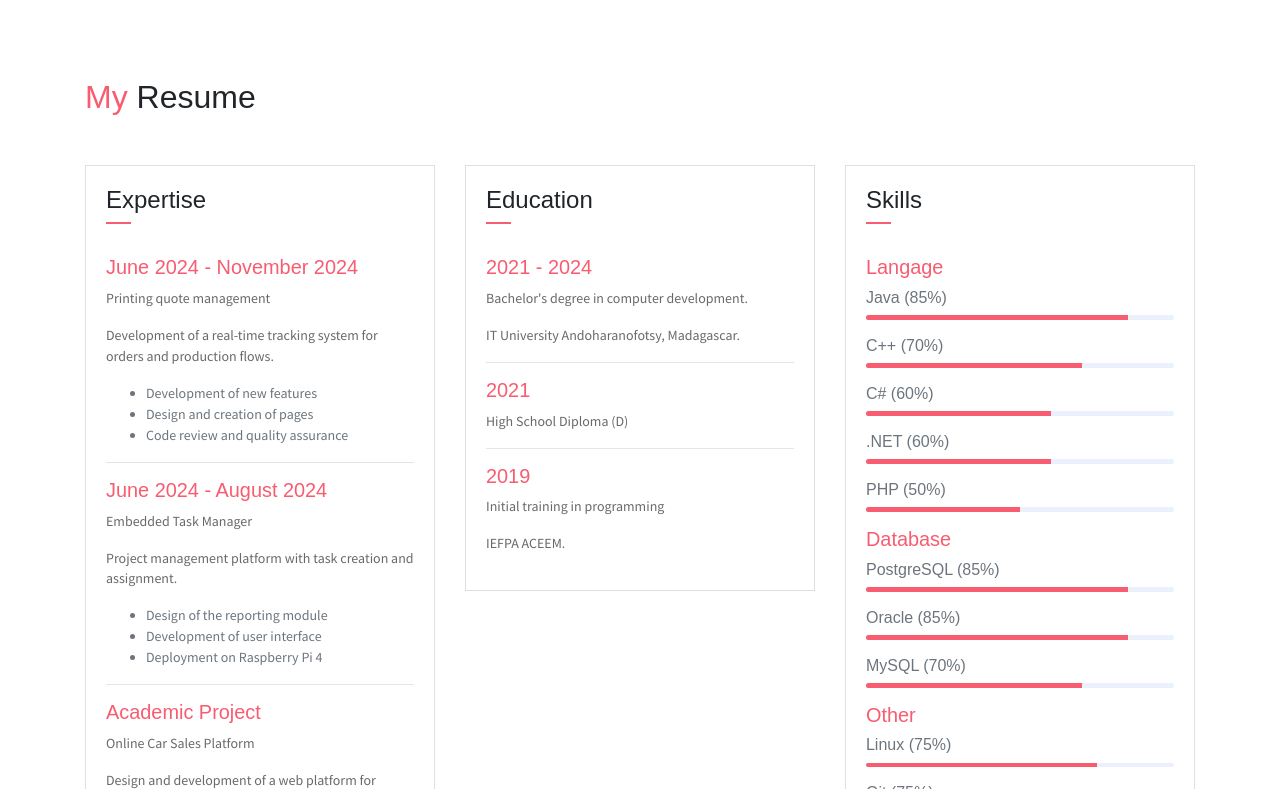
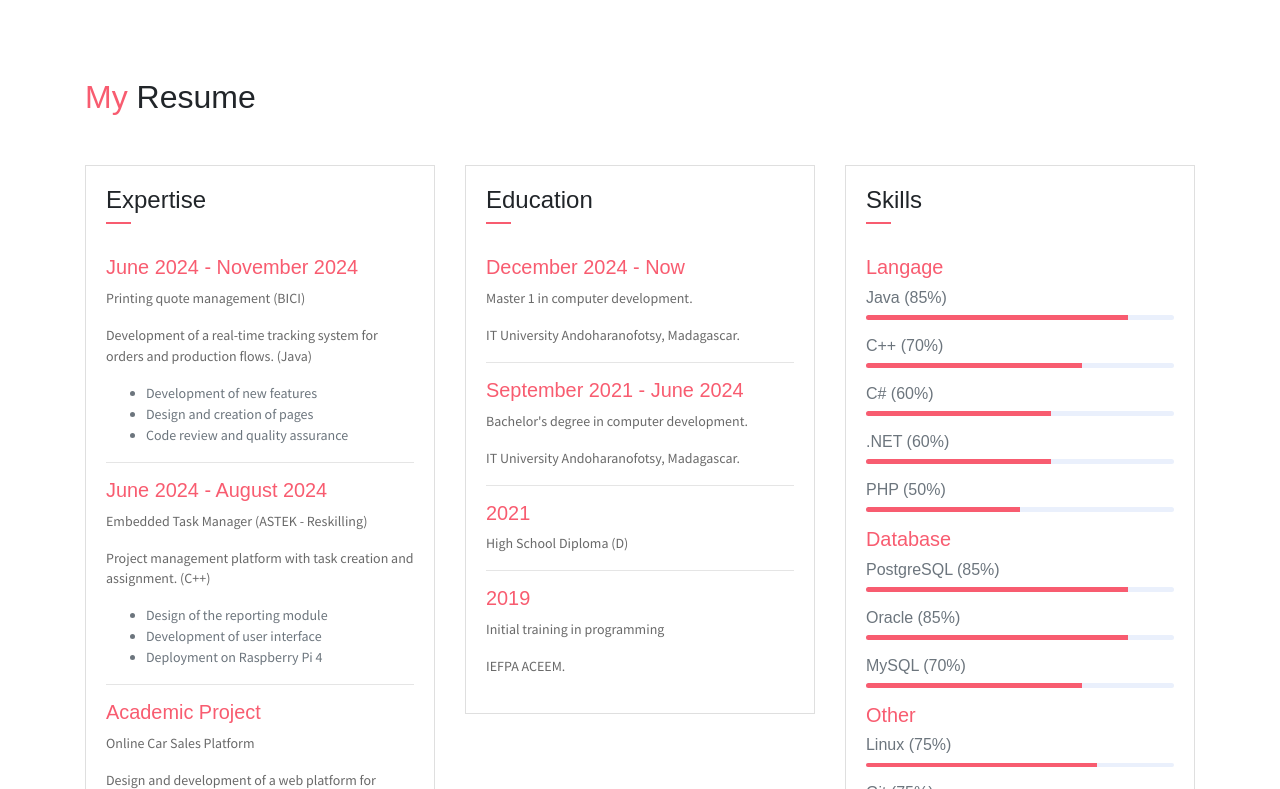
Before and after one commit to DM034/DM034.github.io, a website: page index.html in a window 1280 px wide. Shown: the part 1169-1958 px from the top of the page. Drawn offline with Linux system fonts and the light colour scheme; a web font is replaced by a local one.

Commit message:
update CV janvier 2025
update CV janvier 2025

```diff
--- a/index.html
+++ b/index.html
@@ -37,7 +37,12 @@
                 <h4 class="header-subtitle">Hello, I am</h4>
                 <h1 class="header-title">Michael Raharison</h1>
                 <h6 class="header-mono">Developer</h6>
-                <button class="btn btn-primary btn-rounded"><i class="ti-printer pr-2"></i>Print Resume</button>
+                <!-- <a href="./assets/pdf/cv_mraharisonvjan2025ve.pdf" download class="btn btn-primary btn-rounded">
+                    <i class="ti-printer pr-2"></i>Print Resume
+                </a> -->
+                <a href="https://dm034.github.io/assets/pdf/cv_mraharisonvjan2025ve.pdf" download class="btn btn-primary btn-rounded">
+                    <i class="ti-printer pr-2"></i>Print Resume
+                </a>
             </div>
         </div>
     </header>
@@ -87,6 +92,12 @@
                 <h5 class="mb-3">A Developer Located In Our Lovely Earth</h5>
                 <!-- <p class="mt-20">Lorem ipsum dolor sit amet, consectetur adipisicing elit.sit amet, Qui deserunt consequatur fugit repellendusillo voluptas?</p> -->
                 <button class="btn btn-outline-danger"><i class="icon-down-circled2 "></i>Download My CV</button>
+                <!-- <a href="./assets/pdf/cv_mraharisonvjan2025ve.pdf" download class="btn btn-primary btn-rounded">
+                    <i class="ti-printer pr-2"></i>Download My CV
+                </a> -->
+                <a href="https://dm034.github.io/assets/pdf/cv_mraharisonvjan2025ve.pdf" download class="btn btn-primary btn-rounded">
+                    <i class="ti-printer pr-2"></i>Download My CV
+                </a>
             </div>
             <div class="col-lg-4 about-card">
                 <h3 class="font-weight-light">Personal Info</h3>
@@ -142,9 +153,9 @@
                         </div>
                         <div class="card-body">
                             <h6 class="title text-danger">June 2024 - November 2024</h6>
-                            <p>Printing quote management</p>
+                            <p>Printing quote management (BICI)</p>
                             <p class="subtitle">
-                                <p>Development of a real-time tracking system for orders and production flows.</p>
+                                <p>Development of a real-time tracking system for orders and production flows. (Java)</p>
                                 <ul>
                                     <li>Development of new features</li>
                                     <li>Design and creation of pages</li>
@@ -153,9 +164,9 @@
                             </p>
                             <hr>
                             <h6 class="title text-danger">June 2024 - August 2024</h6>
-                            <p>Embedded Task Manager</p>
+                            <p>Embedded Task Manager (ASTEK - Reskilling)</p>
                             <p class="subtitle">
-                                <p>Project management platform with task creation and assignment.</p>
+                                <p>Project management platform with task creation and assignment. (C++)</p>
                                 <ul>
                                     <li>Design of the reporting module</li>
                                     <li>Development of user interface</li>
@@ -185,7 +196,11 @@
                             </div>
                         </div>
                         <div class="card-body">
-                            <h6 class="title text-danger">2021 - 2024</h6>
+                            <h6 class="title text-danger">December 2024 - Now</h6>
+                            <p>Master 1 in computer development.</p>
+                            <p class="subtitle">IT University Andoharanofotsy, Madagascar.</p>
+                            <hr>
+                            <h6 class="title text-danger">September 2021 - June 2024</h6>
                             <p>Bachelor's degree in computer development.</p>
                             <p class="subtitle">IT University Andoharanofotsy, Madagascar.</p>
                             <hr>
```
Also changed, not shown: 1 other file.
